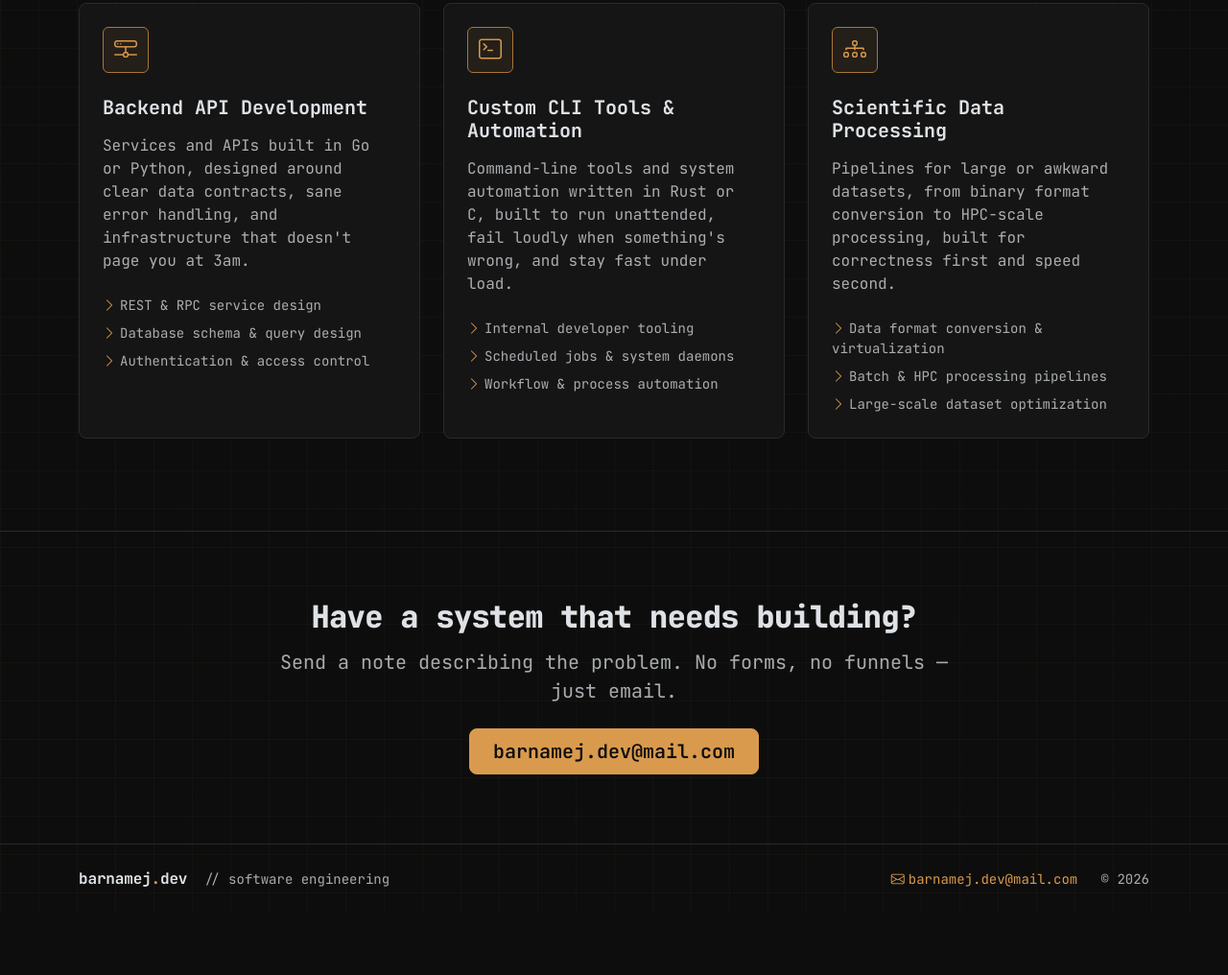
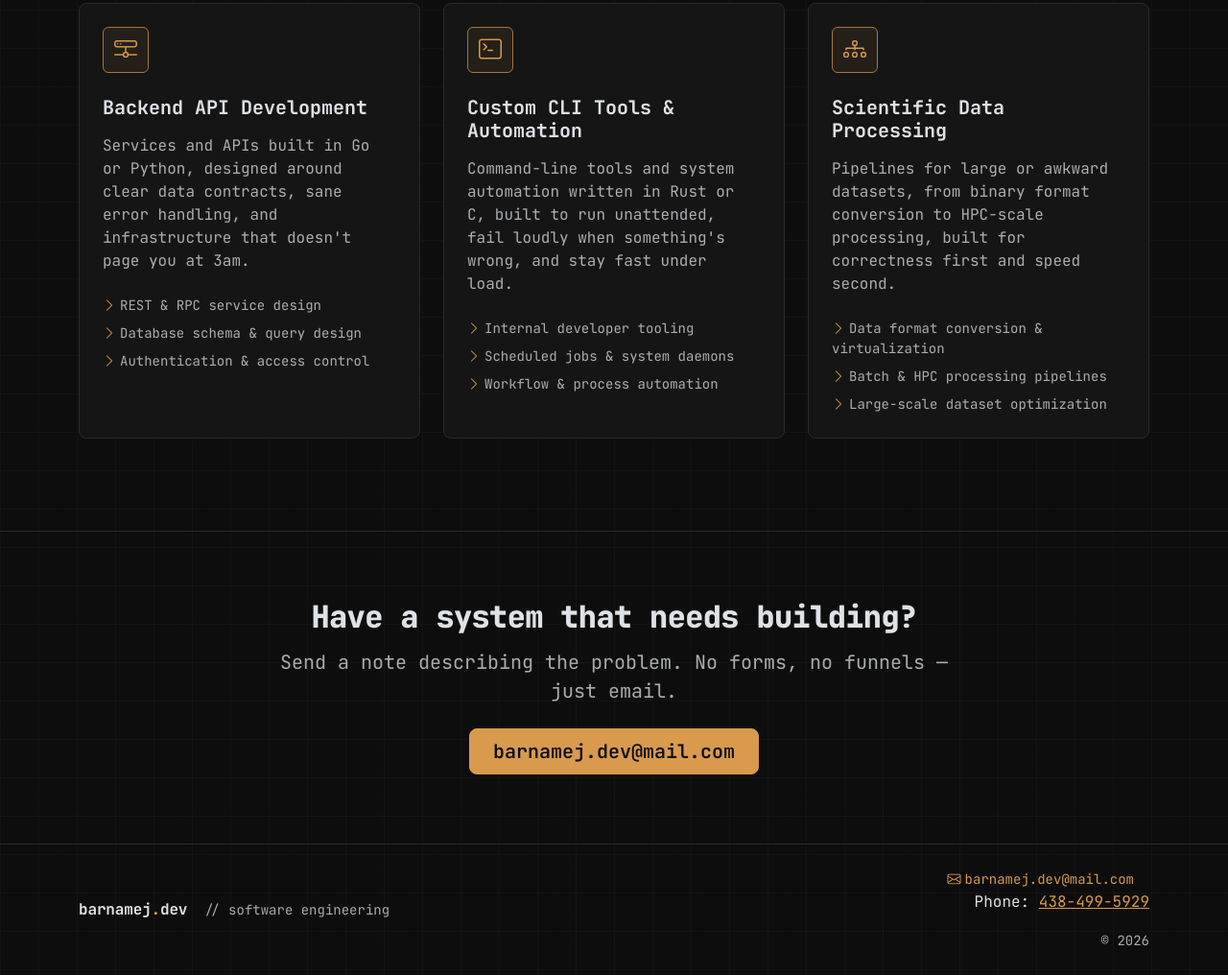
Before and after one commit to iboudaouara/barnamej, a plain HTML site: page index.html in a window 1280 px wide. Shown: the part 1750-2766 px from the top of the page at 96% size. Before the commit the page ends 2702 px from the top, so only its background shows below. Drawn offline with nearby package versions, Linux system fonts and the light colour scheme.

Commit message:
Update index.html

```diff
--- a/index.html
+++ b/index.html
@@ -319,6 +319,7 @@
         <a href="mailto:barnamej.dev@mail.com" class="text-decoration-none small me-3">
           <i class="bi bi-envelope me-1"></i>barnamej.dev@mail.com
         </a>
+        <p>Phone: <a href="tel:4384995929">438-499-5929</a></p>
         <span class="text-body-secondary small">&copy; 2026</span>
       </div>
     </div>
```
